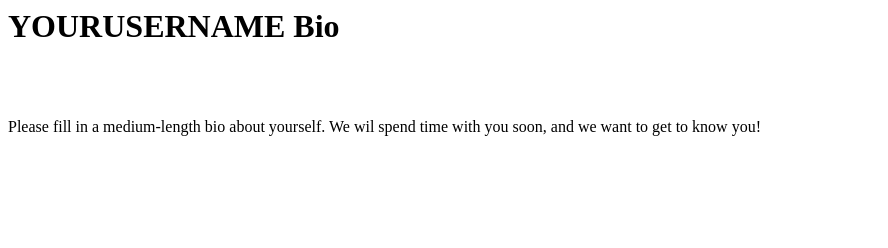
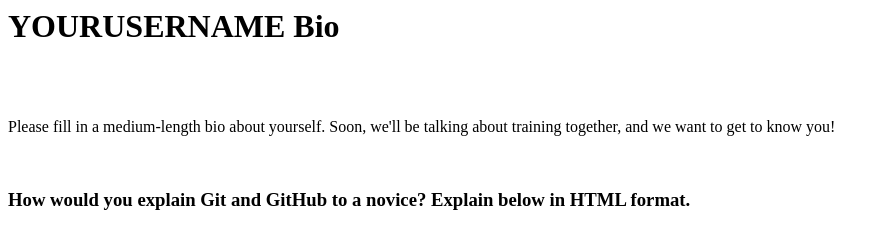
Before and after one commit to swinton/train-the-trainer-3, a plain HTML site: page index.html in a window 1280 px wide. Shown: the whole page, without its empty margins (0-888 px from the left). Drawn offline with Linux system fonts and the light colour scheme.

Commit message:
add prompt instructions to index

```diff
--- a/index.html
+++ b/index.html
@@ -1,4 +1,8 @@
 <h1>YOURUSERNAME Bio</h1>
 <br>
 <br>
-<p>Please fill in a medium-length bio about yourself. We wil spend time with you soon, and we want to get to know you!</p>
+<p>Please fill in a medium-length bio about yourself. Soon, we'll be talking about training together, and we want to get to know you!</p>
+<br>
+<h3>How would you explain Git and GitHub to a novice? Explain below in HTML format.</h3>
+<br>
+<p></p>
```
